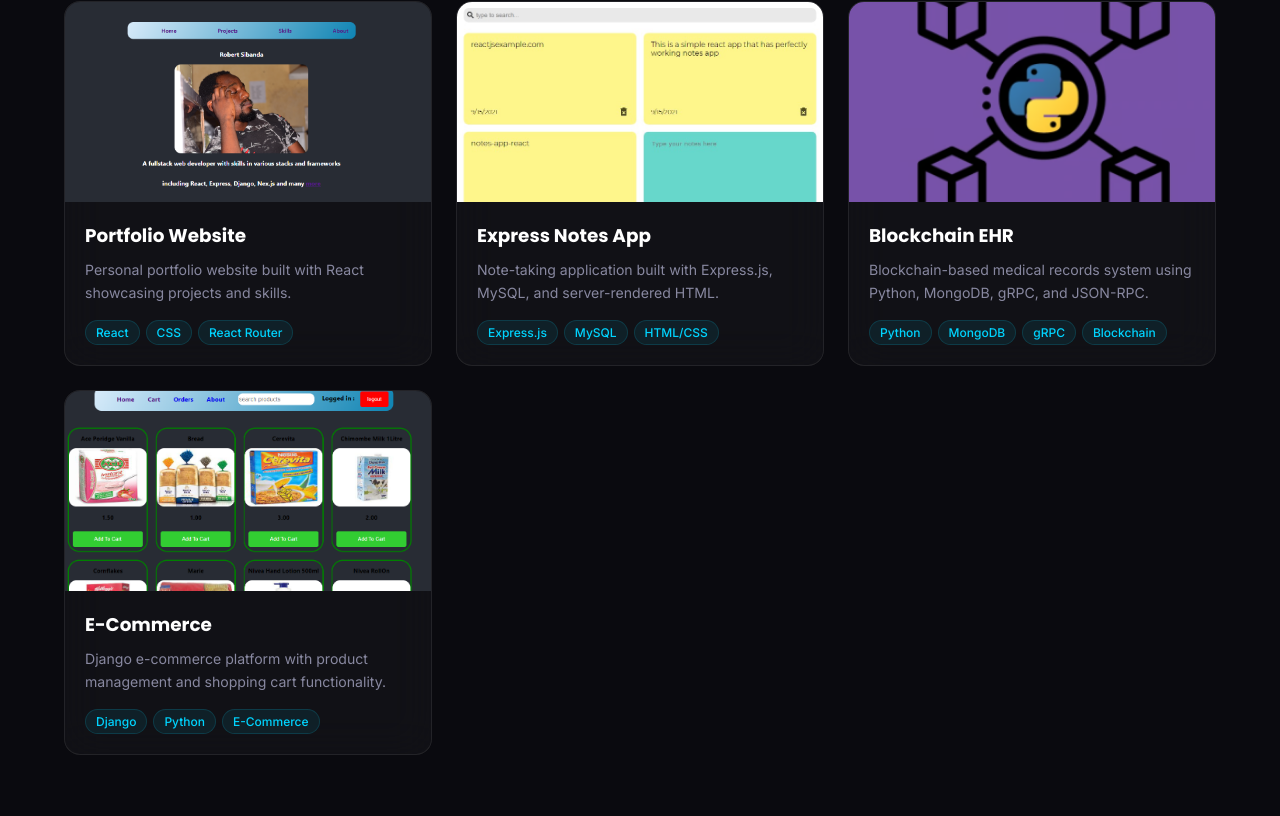
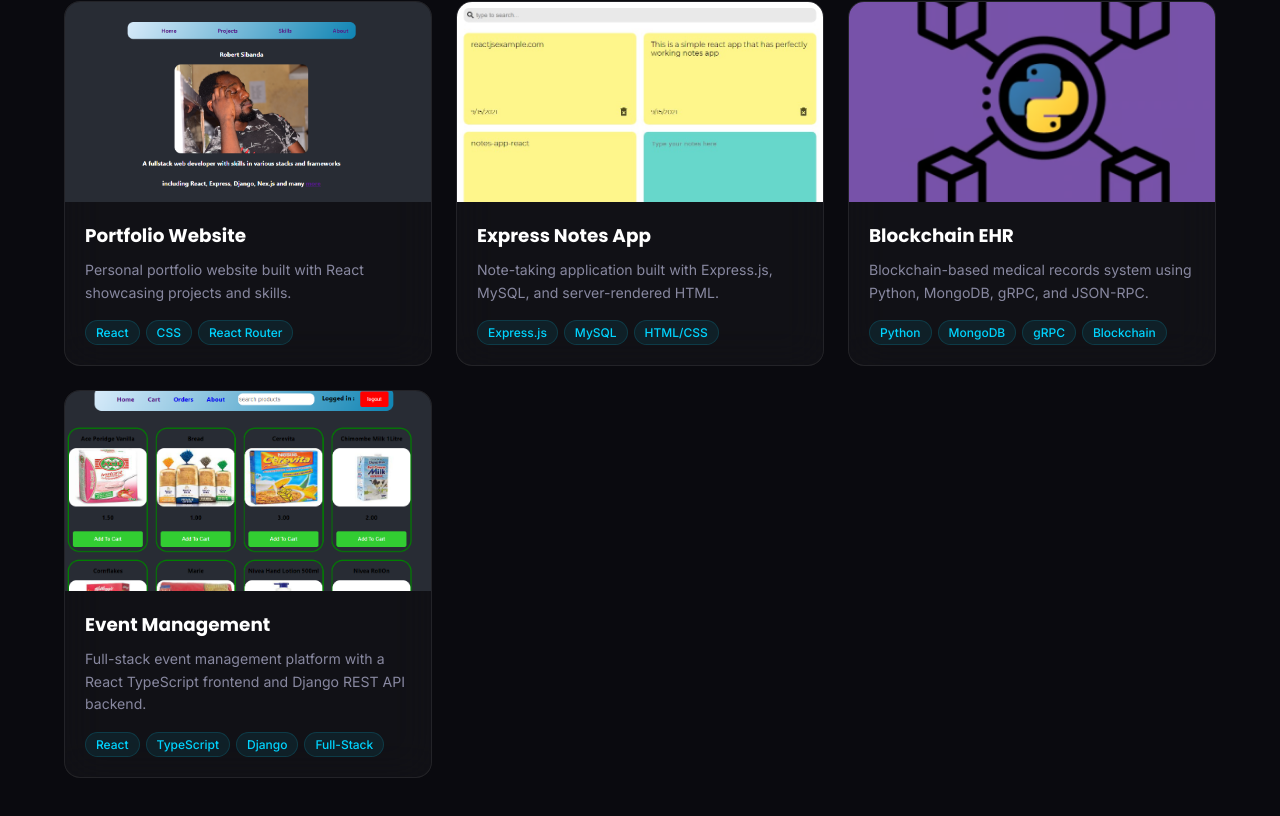
Before and after one commit to robertsibanda/portfolio, a React (Create React App) app: page /projects in a window 1280 px wide. Shown: the part 728-1544 px from the top of the page. Built offline with nearby package versions, Linux system fonts and the light colour scheme.

Commit message:
fix: broken project links, E-Commerce -> Event Management

```diff
--- a/src/components/Projects.jsx
+++ b/src/components/Projects.jsx
@@ -19,7 +19,7 @@ const projectsData = [
   {
     title: "React & Django Notes",
     description: "Full-stack notes application with React frontend and Django REST API backend.",
-    code: "https://github.com/robertsibanda/react_django_notes_app",
+    code: "https://github.com/robertsibanda/react_notes_app",
     image: django_React,
     tech: ["React", "Django", "REST API"],
   },
@@ -40,23 +40,23 @@ const projectsData = [
   {
     title: "Express Notes App",
     description: "Note-taking application built with Express.js, MySQL, and server-rendered HTML.",
-    code: "https://github.com/robertsibanda/notes-app",
+    code: "https://github.com/robertsibanda/node_rest_api",
     image: notes,
     tech: ["Express.js", "MySQL", "HTML/CSS"],
   },
   {
     title: "Blockchain EHR",
     description: "Blockchain-based medical records system using Python, MongoDB, gRPC, and JSON-RPC.",
-    code: "https://github.com/robertsibanda/python-blockchain",
+    code: "https://github.com/robertsibanda/Python-blockchain",
     image: pythonchain,
     tech: ["Python", "MongoDB", "gRPC", "Blockchain"],
   },
   {
-    title: "E-Commerce",
-    description: "Django e-commerce platform with product management and shopping cart functionality.",
-    code: "https://github.com/robertsibanda/notes-app",
+    title: "Event Management",
+    description: "Full-stack event management platform with a React TypeScript frontend and Django REST API backend.",
+    code: "https://github.com/robertsibanda/event-mgt-frontend",
     image: commerce,
-    tech: ["Django", "Python", "E-Commerce"],
+    tech: ["React", "TypeScript", "Django", "Full-Stack"],
   },
 ];
 
```
Also changed, not shown: 1 other file (tests, documents, lock files or other folders).
